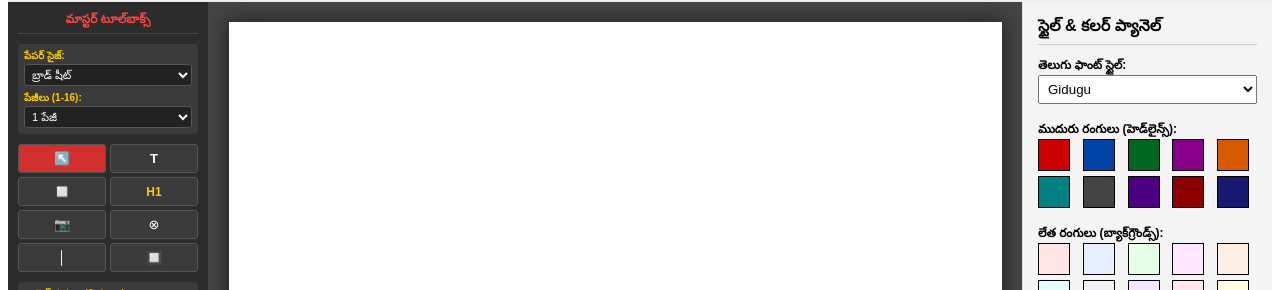
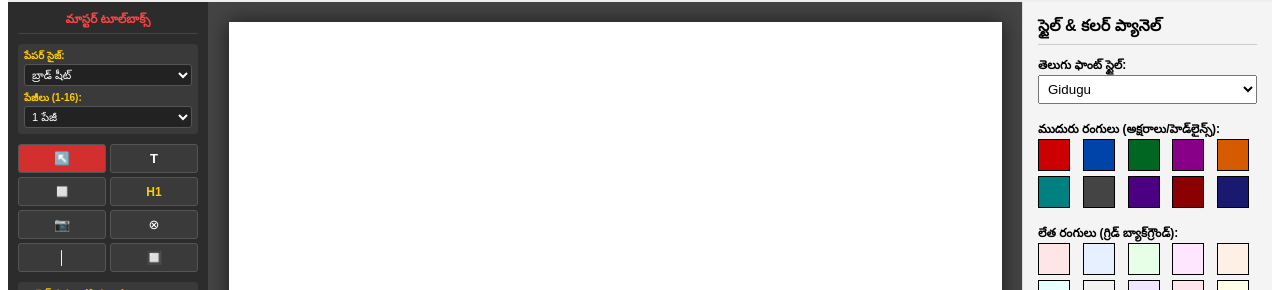
Before and after one commit to jpd-123/yuvagalam-newspaper-design, a React (Vite) app: page / in a window 1280 px wide. Shown: the part 132-422 px from the top of the page. Built offline with nearby package versions, Linux system fonts and the light colour scheme.

Commit message:
Update labels for color selection in RightStylePanel

```diff
--- a/src/components/Panels/RightStylePanel.jsx
+++ b/src/components/Panels/RightStylePanel.jsx
@@ -15,7 +15,7 @@ export const RightStylePanel = ({ onColorSelect, onFontSelect }) => {
         ))}
       </select>
 
-      <label style={{ fontSize: '12px', fontWeight: 'bold' }}>ముదురు రంగులు (హెడ్‌లైన్స్):</label>
+      <label style={{ fontSize: '12px', fontWeight: 'bold' }}>ముదురు రంగులు (అక్షరాలు/హెడ్‌లైన్స్):</label>
       <div style={{ display: 'grid', gridTemplateColumns: 'repeat(5, 1fr)', gap: '5px', marginBottom: '15px' }}>
         {DARK_COLORS.map((color, idx) => (
           <div
@@ -26,13 +26,14 @@ export const RightStylePanel = ({ onColorSelect, onFontSelect }) => {
         ))}
       </div>
 
-      <label style={{ fontSize: '12px', fontWeight: 'bold' }}>లేత రంగులు (బ్యాక్‌గ్రౌండ్స్):</label>
+      <label style={{ fontSize: '12px', fontWeight: 'bold' }}>లేత రంగులు (గ్రిడ్ బ్యాక్‌గ్రౌండ్):</label>
       <div style={{ display: 'grid', gridTemplateColumns: 'repeat(5, 1fr)', gap: '5px' }}>
         {LIGHT_COLORS.map((color, idx) => (
           <div
             key={idx}
             onClick={() => onColorSelect('LIGHT', color)}
             style={{ width: '30px', height: '30px', background: color, cursor: 'pointer', border: '1px solid #000' }}
+            title="సెలెక్ట్ చేసిన గ్రిడ్ బాక్స్‌కి మాత్రమే బ్యాక్‌గ్రౌండ్ మారుతుంది"
           />
         ))}
       </div>
```
